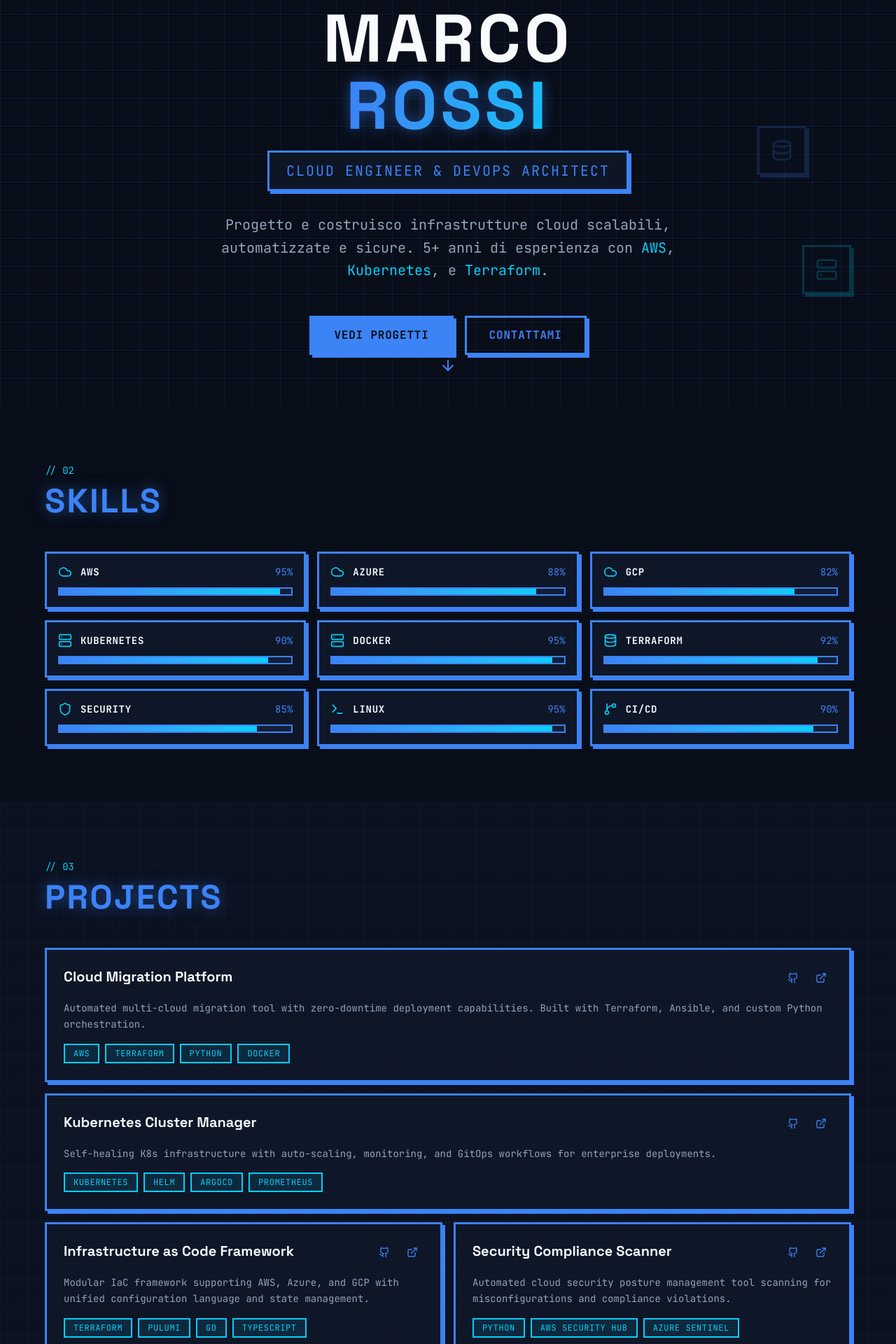
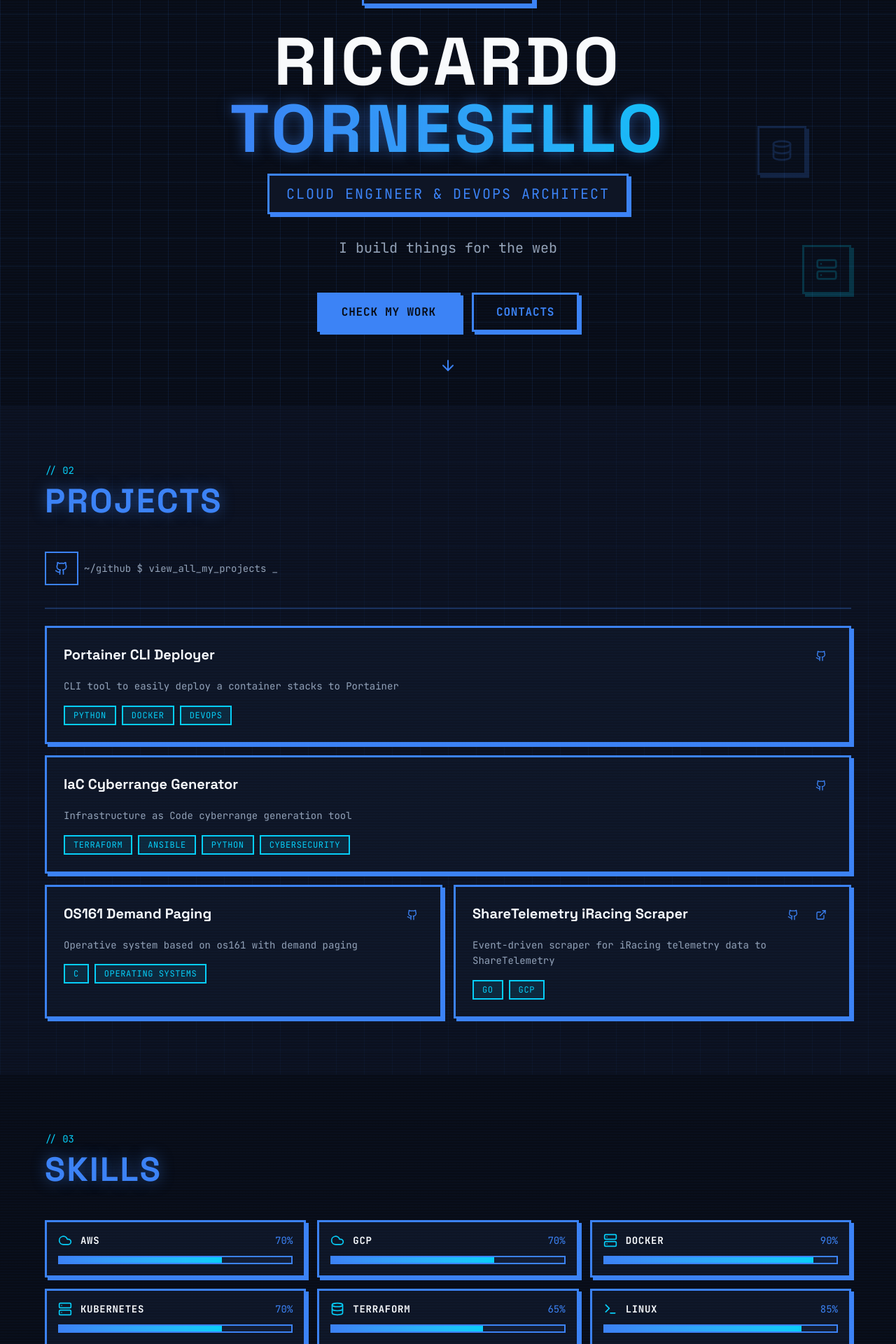
Before and after one commit to riccardotornesello/riccardotornesello.it, a Next.js app: page / in a window 1280 px wide. Shown: the part 220-2140 px from the top of the page at 70% size. Built offline with nearby package versions, Linux system fonts and the light colour scheme.

Commit message:
feat: review content

```diff
--- a/app/page.tsx
+++ b/app/page.tsx
@@ -9,8 +9,8 @@ export default function Home() {
     <div className="min-h-screen bg-background scanline">
       <Navbar />
       <HeroSection />
+      <ProjectsSection />
       <SkillsSection />
-      <ProjectsSection />
       <ContactSection />
     </div>
   );
--- a/components/contact-section.tsx
+++ b/components/contact-section.tsx
@@ -3,6 +3,7 @@ import { Button } from "@/components/ui/button";
 import { type FC } from "react";
 import Link from "next/link";
 import { Section } from "./section";
+import { data } from "@/lib/data";
 
 export const ContactSection: FC = () => {
   return (
@@ -16,46 +17,63 @@ export const ContactSection: FC = () => {
           </div>
 
           <p className="text-lg md:text-xl mb-8 leading-relaxed">
-            Pronto a portare la tua infrastruttura cloud al livello successivo?
-            Parliamo di come posso aiutarti a costruire sistemi scalabili,
-            sicuri e automatizzati.
+            Want to work together or just say hi?
           </p>
 
+          {(data.email || data.cv) && (
             <div className="flex flex-wrap gap-4 mb-8">
-            <Button variant="default" size="lg">
+              {data.email && (
+                <Button variant="default" size="lg" asChild>
+                  <Link href={`mailto:${data.email}`}>
                     <Mail className="w-5 h-5 mr-2" />
                     Contattami
+                  </Link>
                 </Button>
-            <Button variant="outline" size="lg">
-              Scarica CV
+              )}
+              {data.cv && (
+                <Button variant="outline" size="lg" asChild>
+                  <Link href={data.cv}>Scarica CV</Link>
                 </Button>
+              )}
             </div>
+          )}
 
           <div className="flex gap-4 pt-6 border-t-2 border-primary/30">
+            {data.github && (
               <Link
-              href="#"
+                href={data.github}
+                target="_blank"
                 className="brutal-box-hover p-3 border-2 border-primary text-primary hover:bg-primary hover:text-primary-foreground transition-colors"
               >
                 <Github className="w-5 h-5" />
               </Link>
+            )}
+
+            {data.linkedIn && (
               <Link
-              href="#"
+                href={data.linkedIn}
+                target="_blank"
                 className="brutal-box-hover p-3 border-2 border-primary text-primary hover:bg-primary hover:text-primary-foreground transition-colors"
               >
                 <Linkedin className="w-5 h-5" />
               </Link>
+            )}
+
+            {data.twitter && (
               <Link
-              href="#"
+                href={data.twitter}
+                target="_blank"
                 className="brutal-box-hover p-3 border-2 border-primary text-primary hover:bg-primary hover:text-primary-foreground transition-colors"
               >
                 <Twitter className="w-5 h-5" />
               </Link>
+            )}
           </div>
         </div>
 
         <footer className="mt-12 text-center">
           <p className="text-muted-foreground font-mono text-sm">
-            {"</"} Built with passion & caffeine {"/>"}
+            {"</"} Built with passion, caffeine & a bit of AI {"/>"}
           </p>
           <p className="text-muted-foreground/50 font-mono text-xs mt-2">
             © 2026 — All rights reserved
--- a/components/hero-section.tsx
+++ b/components/hero-section.tsx
@@ -1,6 +1,8 @@
 import { Cloud, Server, Database, ArrowDown, Terminal } from "lucide-react";
 import { Button } from "@/components/ui/button";
 import { type FC } from "react";
+import { data } from "@/lib/data";
+import Link from "next/link";
 
 export const HeroSection: FC = () => {
   return (
@@ -38,31 +40,29 @@ export const HeroSection: FC = () => {
         </div>
 
         <h1 className="brutal-heading text-5xl md:text-7xl lg:text-8xl mb-4">
-          <span className="text-foreground">MARCO</span>
+          <span className="text-foreground">{data.firstName}</span>
           <br />
-          <span className="text-gradient-primary brutal-text-glow">ROSSI</span>
+          <span className="text-gradient-primary brutal-text-glow">
+            {data.lastName}
+          </span>
         </h1>
 
         <div className="brutal-box inline-block px-6 py-3 mb-8">
           <p className="font-mono text-lg md:text-xl uppercase tracking-widest text-primary">
-            Cloud Engineer & DevOps Architect
+            {data.jobTitle}
           </p>
         </div>
 
         <p className="text-muted-foreground text-lg md:text-xl max-w-2xl mx-auto mb-12 leading-relaxed">
-          Progetto e costruisco infrastrutture cloud scalabili, automatizzate e
-          sicure. 5+ anni di esperienza con{" "}
-          <span className="text-accent">AWS</span>,{" "}
-          <span className="text-accent">Kubernetes</span>, e{" "}
-          <span className="text-accent">Terraform</span>.
+          {data.summary}
         </p>
 
         <div className="flex flex-wrap gap-4 justify-center">
-          <Button variant="default" size="lg">
-            Vedi Progetti
+          <Button variant="default" size="lg" asChild>
+            <Link href="#projects">Check my work</Link>
           </Button>
-          <Button variant="outline" size="lg">
-            Contattami
+          <Button variant="outline" size="lg" asChild>
+            <Link href="#contact">Contacts</Link>
           </Button>
         </div>
       </div>
--- a/components/navbar.tsx
+++ b/components/navbar.tsx
@@ -3,6 +3,7 @@
 import { Cloud, Menu, X } from "lucide-react";
 import { type FC, useState } from "react";
 import { Button } from "@/components/ui/button";
+import { data } from "@/lib/data";
 
 const navLinks = [
   { href: "#about", label: "About" },
@@ -18,12 +19,12 @@ export const Navbar: FC = () => {
     <nav className="fixed top-0 left-0 right-0 z-50 bg-background/95 backdrop-blur border-b-[3px] border-primary">
       <div className="max-w-6xl mx-auto px-6 py-4">
         <div className="flex items-center justify-between">
-          <a href="#" className="flex items-center gap-2 group">
+          <a href="#about" className="flex items-center gap-2 group">
             <div className="brutal-box p-2 group-hover:shadow-brutal-lg transition-shadow">
               <Cloud className="w-5 h-5 text-primary" />
             </div>
             <span className="font-bold font-mono text-sm uppercase tracking-wider hidden sm:block">
-              Cloud.Dev
+              {data.websiteName}
             </span>
           </a>
 
--- a/components/projects-section.tsx
+++ b/components/projects-section.tsx
@@ -1,45 +1,17 @@
-import { ExternalLink, Github } from "lucide-react";
+import { ExternalLink, Github, Terminal } from "lucide-react";
 import { Button } from "@/components/ui/button";
 import { type FC } from "react";
-import { SectionHeader } from "./section-header";
 import { Section } from "./section";
-
-const projects = [
-  {
-    title: "Cloud Migration Platform",
-    description:
-      "Automated multi-cloud migration tool with zero-downtime deployment capabilities. Built with Terraform, Ansible, and custom Python orchestration.",
-    tags: ["AWS", "Terraform", "Python", "Docker"],
-    featured: true,
-  },
-  {
-    title: "Kubernetes Cluster Manager",
-    description:
-      "Self-healing K8s infrastructure with auto-scaling, monitoring, and GitOps workflows for enterprise deployments.",
-    tags: ["Kubernetes", "Helm", "ArgoCD", "Prometheus"],
-    featured: true,
-  },
-  {
-    title: "Infrastructure as Code Framework",
-    description:
-      "Modular IaC framework supporting AWS, Azure, and GCP with unified configuration language and state management.",
-    tags: ["Terraform", "Pulumi", "Go", "TypeScript"],
-    featured: false,
-  },
-  {
-    title: "Security Compliance Scanner",
-    description:
-      "Automated cloud security posture management tool scanning for misconfigurations and compliance violations.",
-    tags: ["Python", "AWS Security Hub", "Azure Sentinel"],
-    featured: false,
-  },
-];
+import { data } from "@/lib/data";
+import Link from "next/link";
 
 interface ProjectCardProps {
   title: string;
   description: string;
   tags: string[];
   featured: boolean;
+  github?: string;
+  website?: string;
 }
 
 const ProjectCard: FC<ProjectCardProps> = ({
@@ -47,6 +19,8 @@ const ProjectCard: FC<ProjectCardProps> = ({
   description,
   tags,
   featured,
+  github,
+  website,
 }) => (
   <div
     className={`brutal-box brutal-box-hover p-6 ${featured ? "md:col-span-2" : ""}`}
@@ -54,12 +28,21 @@ const ProjectCard: FC<ProjectCardProps> = ({
     <div className="flex items-start justify-between mb-4">
       <h3 className="font-sans font-bold text-xl text-foreground">{title}</h3>
       <div className="flex gap-2">
-        <Button variant="ghost" size="icon" className="h-8 w-8">
-          <Github className="w-4 h-4" />
-        </Button>
-        <Button variant="ghost" size="icon" className="h-8 w-8">
-          <ExternalLink className="w-4 h-4" />
-        </Button>
+        {github && (
+          <Button variant="ghost" size="icon" className="h-8 w-8" asChild>
+            <Link href={github} target="_blank">
+              <Github className="w-4 h-4" />
+            </Link>
+          </Button>
+        )}
+
+        {website && (
+          <Button variant="ghost" size="icon" className="h-8 w-8" asChild>
+            <Link href={website} target="_blank">
+              <ExternalLink className="w-4 h-4" />
+            </Link>
+          </Button>
+        )}
       </div>
     </div>
     <p className="text-muted-foreground text-sm mb-4 leading-relaxed">
@@ -82,9 +65,24 @@ export const ProjectsSection: FC = () => {
   return (
     <section id="projects" className="py-20 px-6 bg-secondary/30 relative">
       <div className="absolute inset-0 grid-pattern opacity-50" />
-      <Section className="relative" title="PROJECTS" index="03">
-        <div className="grid grid-cols-1 md:grid-cols-2 gap-4">
-          {projects.map((project) => (
+      <Section className="relative" title="PROJECTS" index="02">
+        {data.github && (
+          <div className="flex items-center gap-2 mb-8 text-muted-foreground font-mono text-sm">
+            <Link
+              href={data.github}
+              target="_blank"
+              className="brutal-box-hover p-3 border-2 border-primary text-primary hover:bg-primary hover:text-primary-foreground transition-colors"
+            >
+              <Github className="w-5 h-5" />
+            </Link>
+
+            <span>~/github $ view_all_my_projects</span>
+            <span className="terminal-cursor">_</span>
+          </div>
+        )}
+
+        <div className="grid grid-cols-1 md:grid-cols-2 gap-4 pt-6 border-t-2 border-primary/30">
+          {data.projects.map((project) => (
             <ProjectCard key={project.title} {...project} />
           ))}
         </div>
--- a/components/skills-section.tsx
+++ b/components/skills-section.tsx
@@ -7,20 +7,8 @@ import {
   GitBranch,
 } from "lucide-react";
 import { type FC } from "react";
-import { SectionHeader } from "./section-header";
 import { Section } from "./section";
-
-const skills = [
-  { icon: Cloud, name: "AWS", level: 95 },
-  { icon: Cloud, name: "Azure", level: 88 },
-  { icon: Cloud, name: "GCP", level: 82 },
-  { icon: Server, name: "Kubernetes", level: 90 },
-  { icon: Server, name: "Docker", level: 95 },
-  { icon: Database, name: "Terraform", level: 92 },
-  { icon: Shield, name: "Security", level: 85 },
-  { icon: Terminal, name: "Linux", level: 95 },
-  { icon: GitBranch, name: "CI/CD", level: 90 },
-];
+import { data } from "@/lib/data";
 
 const SkillBar = ({
   name,
@@ -39,7 +27,7 @@ const SkillBar = ({
     </div>
     <div className="h-3 bg-secondary border-2 border-primary relative overflow-hidden">
       <div
-        className="h-full bg-gradient-to-r from-primary to-accent transition-all duration-500"
+        className="h-full bg-linear-to-r from-primary to-accent transition-all duration-500"
         style={{ width: `${level}%` }}
       />
     </div>
@@ -49,9 +37,9 @@ const SkillBar = ({
 export const SkillsSection: FC = () => {
   return (
     <section id="skills" className="py-20 px-6 relative">
-      <Section title="SKILLS" index="02">
+      <Section title="SKILLS" index="03">
         <div className="grid grid-cols-1 md:grid-cols-2 lg:grid-cols-3 gap-4">
-          {skills.map((skill) => (
+          {data.skills.map((skill) => (
             <SkillBar key={skill.name} {...skill} />
           ))}
         </div>
--- /dev/null
+++ b/lib/data.ts
@@ -0,0 +1,94 @@
+import { Terminal, Cloud, Server, Database, GitBranch } from "lucide-react";
+
+export const data = {
+  websiteName: "Riccardo Tornesello",
+  firstName: "Riccardo",
+  lastName: "Tornesello",
+  jobTitle: "Cloud Engineer & DevOps Architect",
+  summary: "I build things for the web",
+  linkedIn: "https://www.linkedin.com/in/riccardotornesello/",
+  github: "https://github.com/riccardotornesello",
+  email: null,
+  cv: null,
+  twitter: null,
+  skills: [
+    {
+      name: "AWS",
+      icon: Cloud,
+      level: 70,
+    },
+    {
+      name: "GCP",
+      icon: Cloud,
+      level: 70,
+    },
+    {
+      name: "Docker",
+      icon: Server,
+      level: 90,
+    },
+    {
+      name: "Kubernetes",
+      icon: Server,
+      level: 70,
+    },
+    {
+      name: "Terraform",
+      icon: Database,
+      level: 65,
+    },
+    {
+      name: "Linux",
+      icon: Terminal,
+      level: 85,
+    },
+    {
+      name: "Python",
+      icon: GitBranch,
+      level: 90,
+    },
+    {
+      name: "JS/TS",
+      icon: GitBranch,
+      level: 90,
+    },
+    {
+      name: "Go",
+      icon: GitBranch,
+      level: 75,
+    },
+  ],
+  projects: [
+    {
+      title: "Portainer CLI Deployer",
+      description: "CLI tool to easily deploy a container stacks to Portainer",
+      tags: ["Python", "Docker", "DevOps"],
+      featured: true,
+      github: "https://github.com/riccardotornesello/portainer-cli-deployer",
+    },
+    {
+      title: "IaC Cyberrange Generator",
+      description: "Infrastructure as Code cyberrange generation tool",
+      tags: ["Terraform", "Ansible", "Python", "Cybersecurity"],
+      featured: true,
+      github: "https://github.com/riccardotornesello/iac-cyberrange-generator",
+    },
+    {
+      title: "OS161 Demand Paging",
+      description: "Operative system based on os161 with demand paging",
+      tags: ["C", "Operating Systems"],
+      featured: false,
+      github: "https://github.com/riccardotornesello/os161-demand-paging",
+    },
+    {
+      title: "ShareTelemetry iRacing Scraper",
+      description:
+        "Event-driven scraper for iRacing telemetry data to ShareTelemetry",
+      tags: ["Go", "GCP"],
+      featured: false,
+      github:
+        "https://github.com/riccardotornesello/sharetelemetry-iracing-scraper",
+      website: "https://results.sharedtelemetry.com/",
+    },
+  ],
+};
```
Lines whose indentation alone changed are shown as unchanged.
